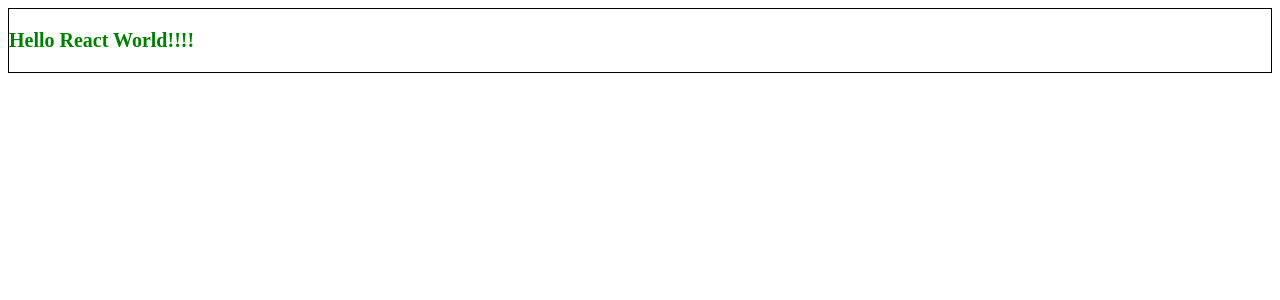
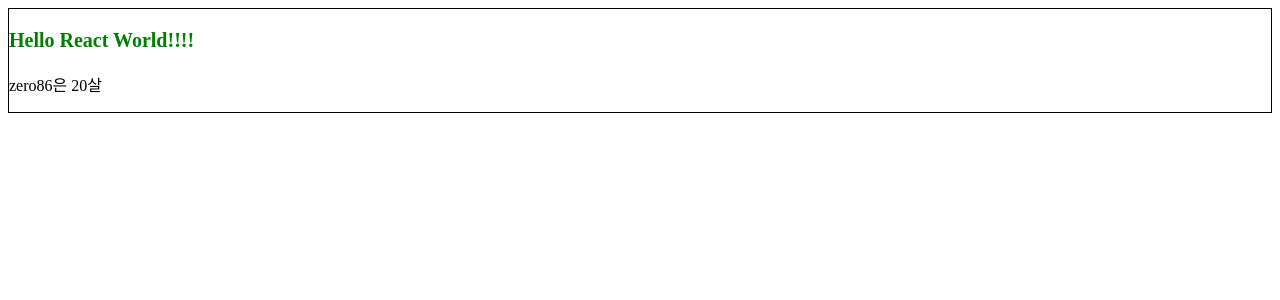
Before and after one commit to katanazero86/react-example, a React app: page / in a window 1280 px wide. Shown: the top 300 px of the page. Built offline with nearby package versions, Linux system fonts and the light colour scheme.

Commit message:
예제 작성

```diff
--- a/src/components/App.js
+++ b/src/components/App.js
@@ -1,11 +1,16 @@
 import React, { useState } from 'react';
 import '../scss/App.scss';
 
-export default function App() {
+// 함수형 컴포넌트
+// props 매개변수를 가진다 (컴포넌트 속성)
+export default function App(props) {
+
+    const { name, age } = { ...props };
 
     return (
         <div className="hello-wrap">
             <p className="hello-wrap-content">Hello React World!!!!</p>
+            <p>{`${name}은 ${age}살`}</p>
         </div>
     );
 
--- a/src/index.html
+++ b/src/index.html
@@ -4,7 +4,6 @@
     <meta charset="utf-8">
     <meta name="viewport" content="width=device-width, initial-scale=1.0">
     <title>my react example</title>
-
 
 </head>
 
--- a/src/index.js
+++ b/src/index.js
@@ -3,4 +3,4 @@ import ReactDOM from 'react-dom';
 
 import App from './components/App'
 
-ReactDOM.render(<App/>, document.getElementById('app'));
+ReactDOM.render(<App name='zero86' age='20'/>, document.getElementById('app'));
```
